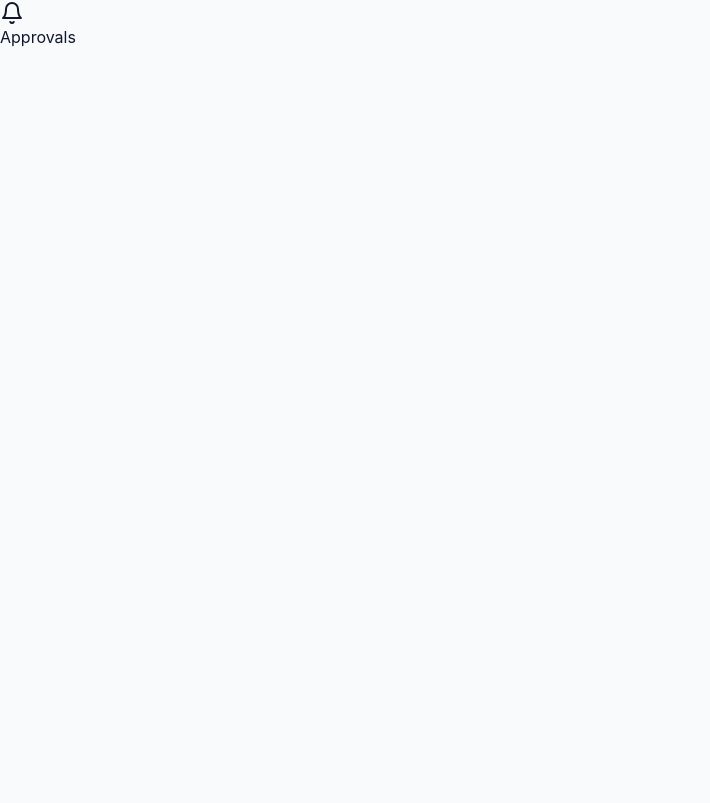
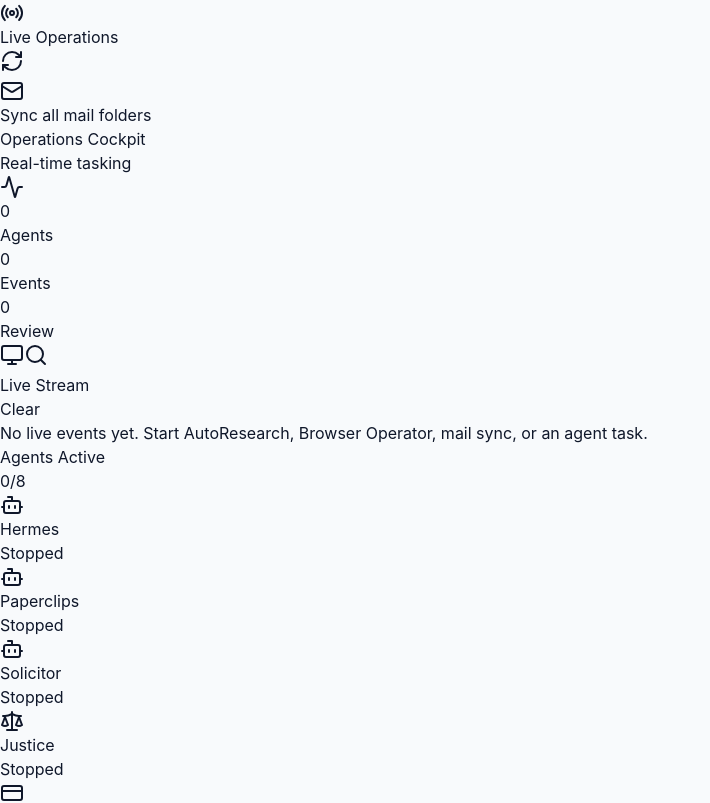
Before and after one commit to silva2kand/hermsdesk-manus, a React (Vite) app: page / in a window 1280 px wide. Shown: the part 2219-3022 px from the top of the page, without its empty margins (0-710 px from the left). Before the commit the page ends 2268 px from the top, so only its background shows below. Built offline with nearby package versions, Linux system fonts and the light colour scheme.

Commit message:
Add live operations cockpit and pro chat actions

```diff
--- a/src/App.tsx
+++ b/src/App.tsx
@@ -412,7 +412,7 @@ function App() {
       />
 
       {/* Main Content */}
-      <div className="flex-1 flex flex-col h-full overflow-hidden">
+      <div className="flex-1 flex flex-col h-full overflow-hidden 2xl:pr-80">
         {/* Header - No "Lite" or "Free Trial" headers */}
         {['landing', 'chat'].includes(view) && (
           <header
@@ -633,6 +633,10 @@ function App() {
         }}
       />
 
+      <div className="hidden 2xl:block fixed right-0 top-0 bottom-0 z-[70]">
+        <RightApprovalSidebar agents={agents} />
+      </div>
+
       {isApprovalsOpen && (
         <div className="fixed inset-0 z-[90] flex justify-end bg-black/10 backdrop-blur-[1px] animate-in fade-in duration-150">
           <button
--- a/src/components/ChatInterface.tsx
+++ b/src/components/ChatInterface.tsx
@@ -3,7 +3,7 @@ import {
   Plus, Smile, Monitor, Mic, ArrowUp, Search, ChevronDown, Info, ExternalLink, ChevronRight, File, Folder, Globe,
   MessageSquare as MsgIcon, Mail, Briefcase, Cpu, Zap, Github, Layout, Calculator, Palette, HardDrive, Wrench, Brain,
   RefreshCw, Copy, Volume2, Edit3, StepForward, RotateCcw, X, Rocket, LayoutGrid, FileText, MessageSquare, Video,
-  Scale, CreditCard
+  Scale, CreditCard, Radio
 } from 'lucide-react';
 import { cn } from '../lib/utils';
 
@@ -32,14 +32,19 @@ const ConnectorIcon = ({ icon: Icon, label, color }: { icon: any, label: string,
 );
 
 const ChatQuickAction = ({ icon: Icon, label, onClick, className = '' }: { icon: any; label: string; onClick: () => void; className?: string }) => (
-  <button
-    onClick={onClick}
-    className={`h-8 px-2.5 rounded-xl border border-gray-100 bg-white text-[10px] font-black text-gray-600 hover:text-gray-950 hover:border-gray-200 hover:shadow-sm transition-all flex items-center gap-1.5 whitespace-nowrap ${className}`}
-    title={label}
-  >
-    <Icon className="w-3.5 h-3.5 shrink-0" />
-    <span>{label}</span>
-  </button>
+  <div className="relative group/action shrink-0">
+    <button
+      onClick={onClick}
+      className={`w-9 h-9 rounded-xl border border-gray-100 bg-white text-gray-500 hover:text-gray-950 hover:border-gray-200 hover:shadow-md transition-all flex items-center justify-center ${className}`}
+      title={label}
+      aria-label={label}
+    >
+      <Icon className="w-4 h-4 shrink-0" />
+    </button>
+    <div className="absolute bottom-full left-1/2 -translate-x-1/2 mb-2 px-2 py-1 rounded-md bg-gray-950 text-white text-[9px] font-black uppercase tracking-widest opacity-0 invisible group-hover/action:opacity-100 group-hover/action:visible transition-all whitespace-nowrap z-50 pointer-events-none shadow-lg">
+      {label}
+    </div>
+  </div>
 );
 
 type ChatInterfaceProps = {
@@ -440,6 +445,44 @@ export const ChatInterface = ({ initialModel, initialPrompt, isAgentic, onNaviga
     addNotice(result?.ok ? 'Opened live Browser Operator research window.' : (result?.error || 'Could not open browser research.'));
   };
 
+  const startAutoResearch = async () => {
+    const brief = (input || getLastUserPrompt()).trim();
+    if (!brief) {
+      addNotice('Type the task first, then start AutoResearch.');
+      return;
+    }
+
+    setResearchSteps([
+      'Opening live browser operator',
+      'Dispatching local wide research lanes',
+      'Starting Space agent task',
+      'Streaming progress to the right cockpit'
+    ]);
+
+    const [browser, research] = await Promise.all([
+      window.ipcRenderer?.openBrowserOperator?.(brief).catch((error: any) => ({ ok: false, error: error?.message })),
+      window.ipcRenderer?.startWideResearch?.(brief, [
+        'Find current official sources and primary evidence',
+        'Check risks, contradictions, loopholes, and missing facts',
+        'Build action route with next steps and approvals',
+        'Prepare professional reply/draft output for the user'
+      ]).catch((error: any) => ({ ok: false, error: error?.message }))
+    ]);
+
+    await window.ipcRenderer?.createAgentTask?.(
+      `AutoResearch task:\n${brief}\n\nUse local-first reasoning. Use browser/operator verification when needed. Keep outputs evidence-led, approval-safe, and practical.`,
+      'space-agent-full'
+    ).catch(() => null);
+
+    addNotice(
+      browser?.ok || research?.id
+        ? 'AutoResearch started: browser, wide research, and Space agent are visible in the right cockpit.'
+        : `AutoResearch could not start: ${browser?.error || research?.error || 'unknown error'}`
+    );
+
+    window.setTimeout(() => setResearchSteps([]), 5000);
+  };
+
   const openComputerView = () => {
     onNavigate?.('computer');
     addNotice('Opened ME Computer live workspace.');
@@ -812,6 +855,7 @@ export const ChatInterface = ({ initialModel, initialPrompt, isAgentic, onNaviga
             <ChatQuickAction icon={MessageSquare} label="WhatsApp" onClick={composeWhatsApp} className="hover:text-green-700 hover:bg-green-50" />
             <ChatQuickAction icon={Monitor} label="Computer" onClick={openComputerView} />
             <ChatQuickAction icon={LayoutGrid} label="Connectors" onClick={() => onNavigate?.('connectors')} className="hover:text-indigo-700 hover:bg-indigo-50" />
+            <ChatQuickAction icon={Radio} label="AutoResearch" onClick={startAutoResearch} className="hover:text-rose-700 hover:bg-rose-50" />
             <ChatQuickAction icon={Video} label="Video Call" onClick={openVideoCall} className="hover:text-blue-700 hover:bg-blue-50" />
             <ChatQuickAction icon={MessageSquare} label="Video Chat" onClick={openVideoCall} className="hover:text-sky-700 hover:bg-sky-50" />
             <ChatQuickAction icon={Volume2} label="Voice Stack" onClick={openVoiceStack} className="hover:text-cyan-700 hover:bg-cyan-50" />
--- a/src/components/RightApprovalSidebar.tsx
+++ b/src/components/RightApprovalSidebar.tsx
@@ -1,5 +1,5 @@
 import React, { useEffect, useMemo, useState } from 'react';
-import { Check, X, RefreshCw, ShieldCheck, Mail, Bot, FolderOpen } from 'lucide-react';
+import { Check, X, RefreshCw, ShieldCheck, Mail, Bot, FolderOpen, Activity, Globe, Search, CalendarClock, Monitor, Scale, CreditCard, Radio } from 'lucide-react';
 
 const agentNames: Record<string, string> = {
   'hermes-full': 'Hermes',
@@ -7,7 +7,18 @@ const agentNames: Record<string, string> = {
   'solicitor-agent': 'Solicitor',
   'accountant-agent': 'Accountant',
   'space-agent-full': 'Space',
-  'openclaw-full': 'OpenClaw'
+  'openclaw-full': 'OpenClaw',
+  'justice-case-agent': 'Justice',
+  'purchase-guardian-agent': 'Purchase Guard'
+};
+
+const notificationIcons: Record<string, any> = {
+  agent: Bot,
+  automation: Activity,
+  browser: Globe,
+  research: Search,
+  scheduler: CalendarClock,
+  system: ShieldCheck
 };
 
 export const RightApprovalSidebar = ({ agents = [] }: { agents?: any[] }) => {
@@ -39,16 +50,28 @@ export const RightApprovalSidebar = ({ agents = [] }: { agents?: any[] }) => {
       ...item
     }, ...prev].slice(0, 20));
 
-    const onAppLog = (_: any, log: any) => push({ type: log?.type || 'info', title: 'System', message: log?.content || 'Update' });
-    const onAgentLog = (_: any, data: any) => push({ type: data?.type || 'agent', title: data?.agentId || 'Agent', message: data?.content || 'Agent update' });
+    const onAppLog = (_: any, log: any) => push({ type: log?.type || 'system', title: 'System', message: log?.content || 'Update' });
+    const onAgentLog = (_: any, data: any) => push({ type: 'agent', title: agentNames[data?.agentId] || data?.agentId || 'Agent', message: data?.content || data?.status || 'Agent update' });
+    const onAutomation = (_: any, event: any) => push({ type: 'automation', title: event?.title || event?.name || 'Automation', message: event?.detail || event?.message || event?.url || 'Automation step ran' });
+    const onBrowser = (_: any, event: any) => push({ type: 'browser', title: event?.title || event?.action || 'Browser Operator', message: event?.text || event?.url || event?.message || 'Browser event' });
+    const onWideResearch = (_: any, event: any) => push({ type: 'research', title: event?.title || 'Wide Research', message: event?.brief || event?.status || event?.message || 'Research lane updated' });
+    const onScheduler = (_: any, event: any) => push({ type: 'scheduler', title: event?.title || 'Scheduled Task', message: event?.task || event?.message || 'Scheduled task updated' });
     const onSyncMail = () => syncMail();
 
     window.ipcRenderer?.on?.('app:log', onAppLog);
     window.ipcRenderer?.on?.('agent:update', onAgentLog);
+    window.ipcRenderer?.on?.('automation:event', onAutomation);
+    window.ipcRenderer?.on?.('browser-operator:event', onBrowser);
+    window.ipcRenderer?.on?.('wide-research:run', onWideResearch);
+    window.ipcRenderer?.on?.('scheduler:run', onScheduler);
     window.ipcRenderer?.on?.('mail:sync-intelligence', onSyncMail);
     return () => {
       window.ipcRenderer?.off?.('app:log', onAppLog);
       window.ipcRenderer?.off?.('agent:update', onAgentLog);
+      window.ipcRenderer?.off?.('automation:event', onAutomation);
+      window.ipcRenderer?.off?.('browser-operator:event', onBrowser);
+      window.ipcRenderer?.off?.('wide-research:run', onWideResearch);
+      window.ipcRenderer?.off?.('scheduler:run', onScheduler);
       window.ipcRenderer?.off?.('mail:sync-intelligence', onSyncMail);
     };
   }, []);
@@ -113,12 +136,12 @@ Organize, summarize, and propose next actions. Do not send, delete, pay, submit,
   };
 
   return (
-    <aside className="w-80 h-screen bg-white border-l border-gray-100 flex flex-col shrink-0 z-[100]">
+    <aside className="w-80 h-full bg-white border-l border-gray-100 flex flex-col shrink-0 z-[100] shadow-[-12px_0_32px_rgba(15,23,42,0.04)]">
       <div className="p-4 border-b border-gray-100 space-y-3">
         <div className="flex items-center justify-between">
           <div className="flex items-center space-x-2">
-            <ShieldCheck className="w-4 h-4 text-blue-600" />
-            <h2 className="text-xs font-black text-gray-900 uppercase tracking-widest">Approvals</h2>
+            <Radio className="w-4 h-4 text-blue-600" />
+            <h2 className="text-xs font-black text-gray-900 uppercase tracking-widest">Live Operations</h2>
           </div>
           <button onClick={refresh} className="p-1.5 text-gray-400 hover:text-gray-900 hover:bg-gray-50 rounded-lg">
             <RefreshCw className="w-4 h-4" />
@@ -136,21 +159,66 @@ Organize, summarize, and propose next actions. Do not send, delete, pay, submit,
       </div>
 
       <div className="flex-1 overflow-y-auto p-4 space-y-5">
+        <section className="rounded-2xl bg-gray-950 text-white p-4 space-y-3">
+          <div className="flex items-center justify-between">
+            <div>
+              <p className="text-[9px] font-black uppercase tracking-widest text-blue-200">Operations Cockpit</p>
+              <h3 className="text-sm font-black tracking-tight">Real-time tasking</h3>
+            </div>
+            <Activity className="w-5 h-5 text-blue-300" />
+          </div>
+          <div className="grid grid-cols-3 gap-2">
+            <div className="rounded-xl bg-white/10 p-2">
+              <p className="text-lg font-black">{agents.filter(a => a.status !== 'stopped').length}</p>
+              <p className="text-[8px] font-black uppercase tracking-widest text-gray-300">Agents</p>
+            </div>
+            <div className="rounded-xl bg-white/10 p-2">
+              <p className="text-lg font-black">{notifications.filter(n => ['browser', 'research', 'automation'].includes(n.type)).length}</p>
+              <p className="text-[8px] font-black uppercase tracking-widest text-gray-300">Events</p>
+            </div>
+            <div className="rounded-xl bg-white/10 p-2">
+              <p className="text-lg font-black">{pendingSkills.length + routeItems.length}</p>
+              <p className="text-[8px] font-black uppercase tracking-widest text-gray-300">Review</p>
+            </div>
+          </div>
+          <div className="flex items-center gap-2">
+            <button
+              onClick={() => window.ipcRenderer?.openBrowserOperator?.('HermesDesk ME live research').catch(() => {})}
+              className="flex-1 h-8 rounded-xl bg-white text-gray-950 hover:bg-blue-50 flex items-center justify-center"
+              title="Open live Browser Operator"
+            >
+              <Monitor className="w-3.5 h-3.5" />
+            </button>
+            <button
+              onClick={() => window.ipcRenderer?.startWideResearch?.('HermesDesk ME active research check', ['Current facts', 'Risks', 'Evidence', 'Next actions']).catch(() => {})}
+              className="flex-1 h-8 rounded-xl bg-white/10 hover:bg-white/15 flex items-center justify-center"
+              title="Start Wide Research"
+            >
+              <Search className="w-3.5 h-3.5" />
+            </button>
+          </div>
+        </section>
+
         <section className="space-y-2">
           <div className="flex items-center justify-between">
-            <h3 className="text-[10px] font-black text-gray-400 uppercase tracking-widest">Notifications</h3>
+            <h3 className="text-[10px] font-black text-gray-400 uppercase tracking-widest">Live Stream</h3>
             <button onClick={() => setNotifications([])} className="text-[9px] font-black text-gray-400 hover:text-gray-900">Clear</button>
           </div>
-          {notifications.length === 0 && <p className="text-[10px] text-gray-400">No notifications yet.</p>}
-          {notifications.slice(0, 6).map(item => (
+          {notifications.length === 0 && <p className="text-[10px] text-gray-400">No live events yet. Start AutoResearch, Browser Operator, mail sync, or an agent task.</p>}
+          {notifications.slice(0, 12).map(item => {
+            const Icon = notificationIcons[item.type] || ShieldCheck;
+            return (
             <div key={item.id} className="p-3 bg-blue-50/50 border border-blue-100 rounded-2xl">
               <div className="flex items-center justify-between gap-2">
-                <p className="text-[10px] font-black text-gray-900 truncate">{item.title}</p>
+                <div className="flex items-center gap-2 min-w-0">
+                  <Icon className="w-3.5 h-3.5 text-blue-600 shrink-0" />
+                  <p className="text-[10px] font-black text-gray-900 truncate">{item.title}</p>
+                </div>
                 <span className="text-[8px] font-black text-blue-500">{item.time}</span>
               </div>
               <p className="text-[9px] text-blue-700 mt-1 line-clamp-2">{item.message}</p>
             </div>
-          ))}
+          )})}
         </section>
 
         <section className="space-y-2">
@@ -162,7 +230,7 @@ Organize, summarize, and propose next actions. Do not send, delete, pay, submit,
             {agents.map(agent => (
               <div key={agent.id} className="p-2 bg-gray-50 border border-gray-100 rounded-xl">
                 <div className="flex items-center space-x-2">
-                  <Bot className="w-3 h-3 text-gray-400" />
+                  {agent.id === 'justice-case-agent' ? <Scale className="w-3 h-3 text-gray-400" /> : agent.id === 'purchase-guardian-agent' ? <CreditCard className="w-3 h-3 text-gray-400" /> : <Bot className="w-3 h-3 text-gray-400" />}
                   <span className="text-[10px] font-black text-gray-700 truncate">{agentNames[agent.id] || agent.name}</span>
                 </div>
                 <p className={`text-[8px] font-black uppercase mt-1 ${agent.status === 'stopped' ? 'text-gray-400' : 'text-green-600'}`}>
```
